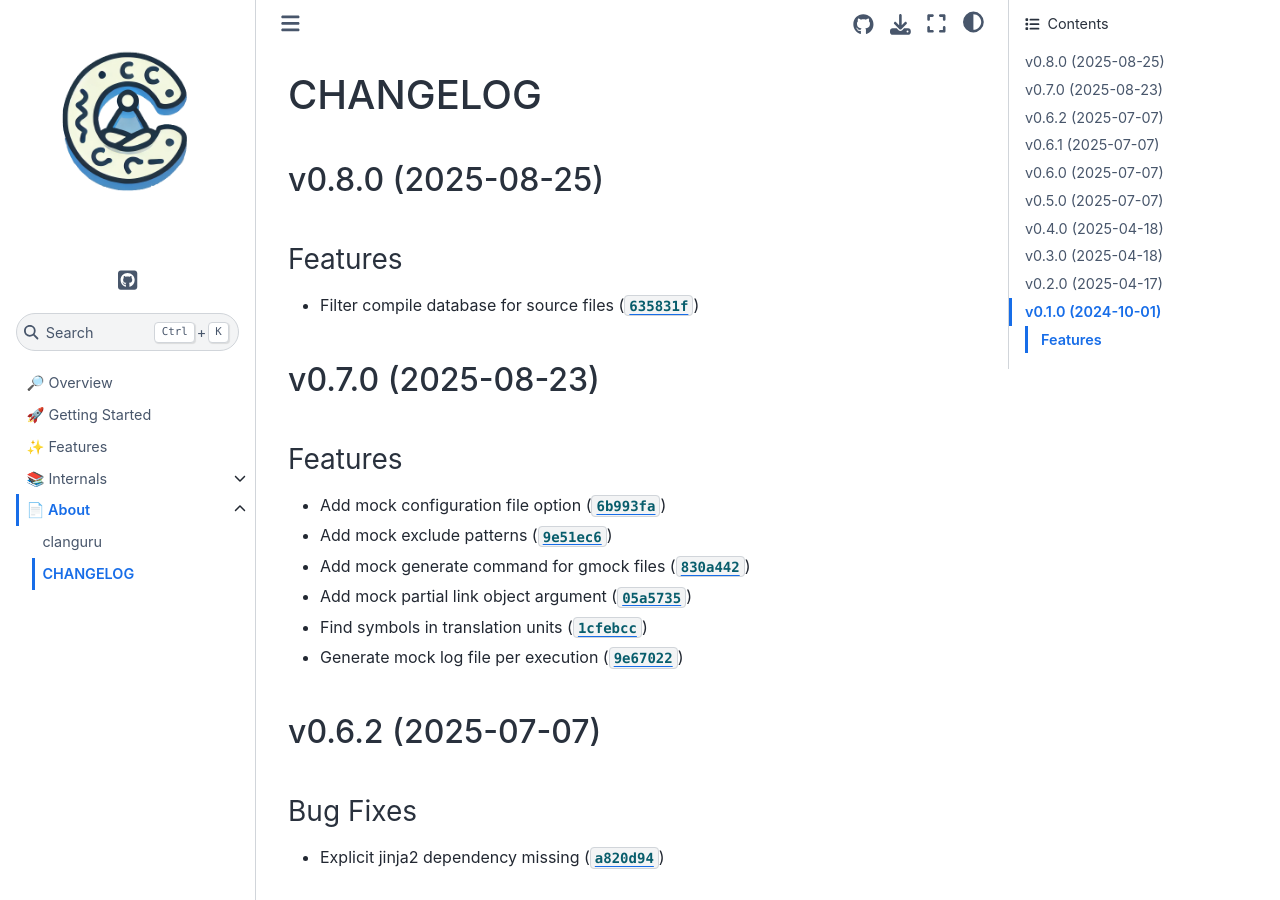
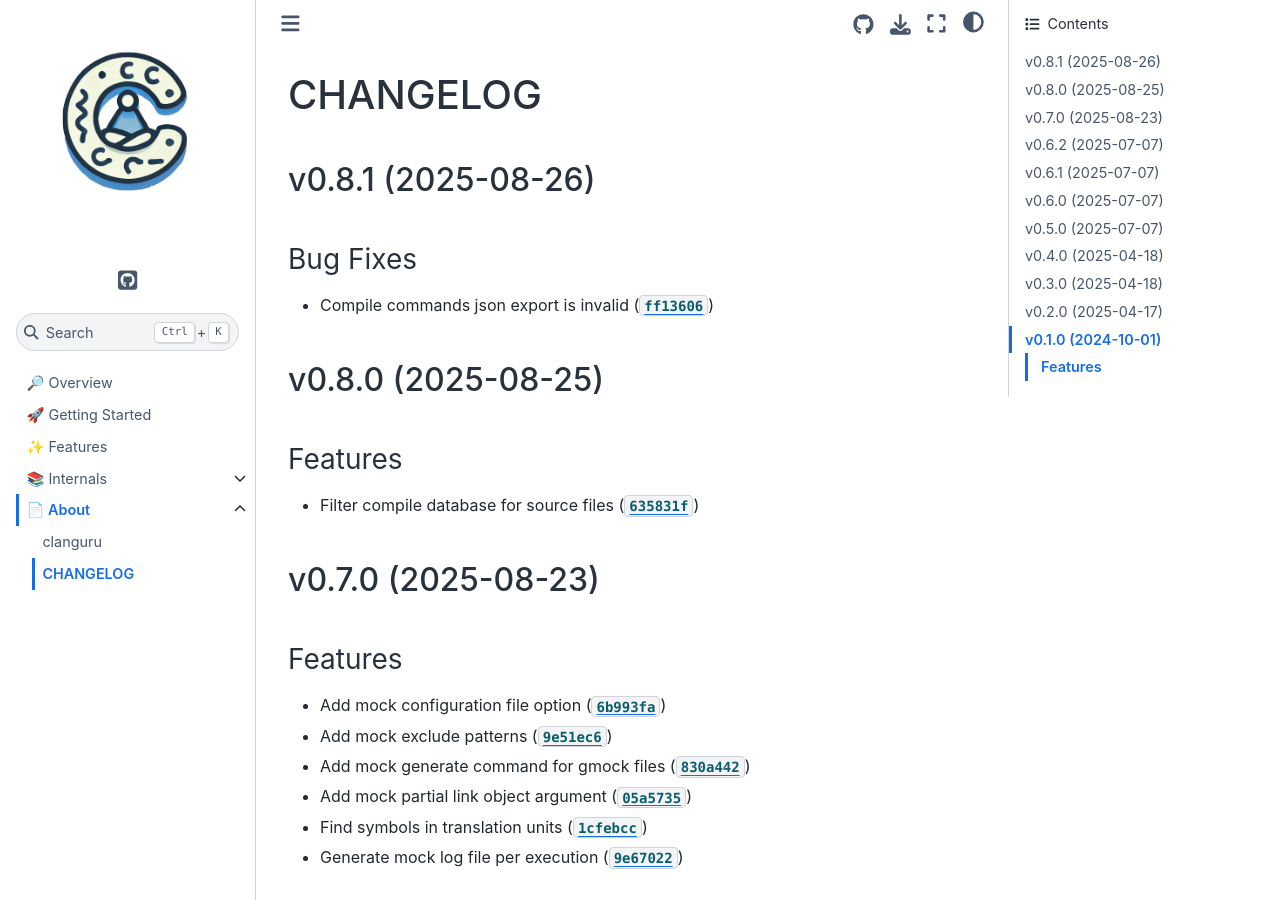
Before and after one commit to cuinixam/clanguru, a Sphinx documentation site: the page built from docs/about/_changelog.md, in a window 1280 px wide and 900 px high. Built offline with Sphinx 7.4.7 and the Sphinx Book theme 1.1.4, drawn with Linux system fonts in a browser that asks for light colours.

Commit message:
0.8.1
Automatically generated by python-semantic-release

```diff
--- a/CHANGELOG.md
+++ b/CHANGELOG.md
@@ -1,4 +1,12 @@
 # CHANGELOG
+
+
+## v0.8.1 (2025-08-26)
+
+### Bug Fixes
+
+- Compile commands json export is invalid
+  ([`ff13606`](https://github.com/cuinixam/clanguru/commit/ff136067da32298093d3f0a53951b5a19af2f381))
 
 
 ## v0.8.0 (2025-08-25)
--- a/docs/conf.py
+++ b/docs/conf.py
@@ -17,7 +17,7 @@ for path in ["src", "tests"]:
 project = "clanguru"
 copyright = "2024, cuinixam"
 author = "cuinixam"
-release = "0.8.0"
+release = "0.8.1"
 
 # -- General configuration ---------------------------------------------------
 # https://www.sphinx-doc.org/en/master/usage/configuration.html#general-configuration
--- a/pyproject.toml
+++ b/pyproject.toml
@@ -1,6 +1,6 @@
 [project]
 name = "clanguru"
-version = "0.8.0"
+version = "0.8.1"
 description = "C language utils and tools based on the clang and binutils modules."
 readme = "README.md"
 license = { text = "MIT" }
--- a/src/clanguru/__init__.py
+++ b/src/clanguru/__init__.py
@@ -1 +1 @@
-__version__ = "0.8.0"
+__version__ = "0.8.1"
```
Also changed, not shown: 1 other file.
